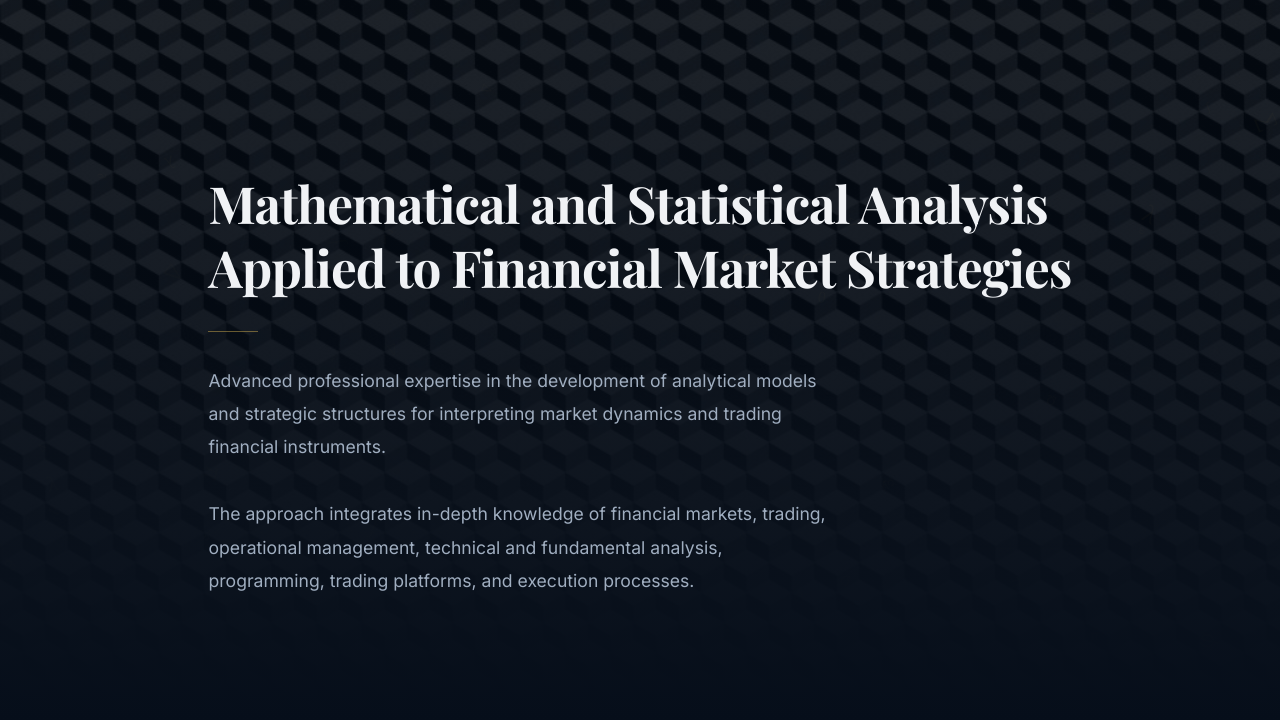
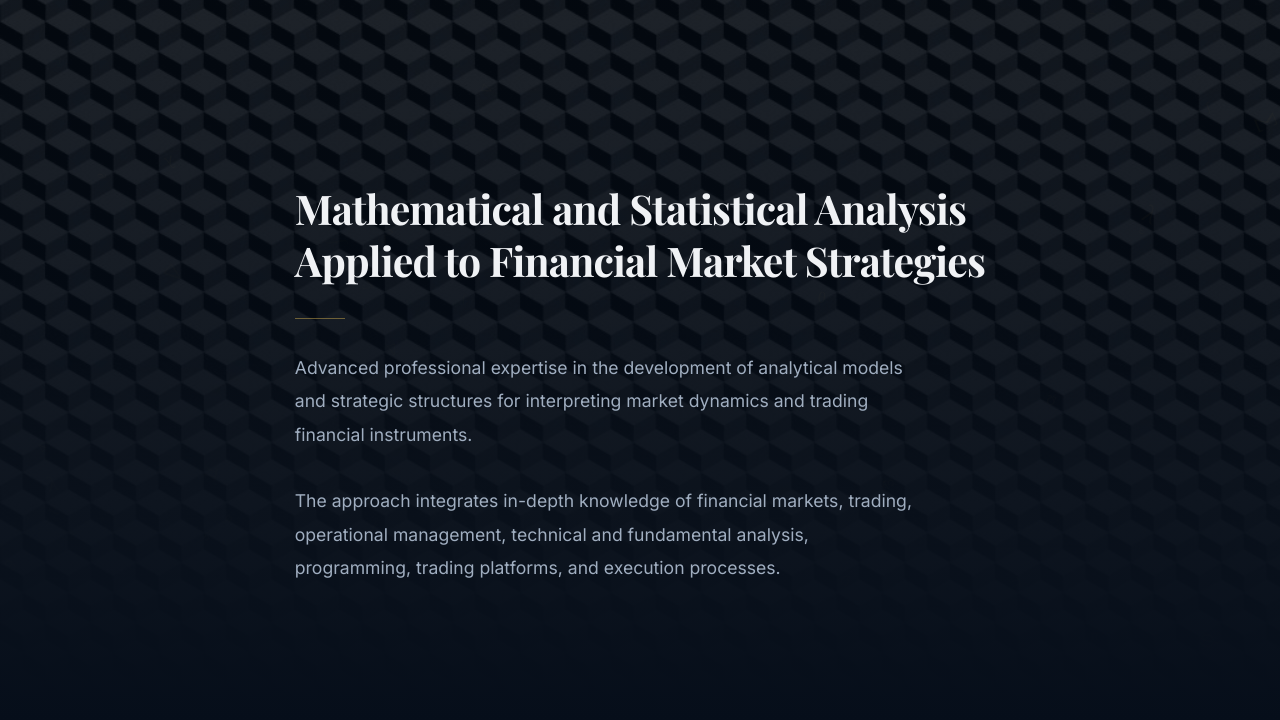
Before and after one commit to oussamadhaim/gc-research, a website built with Vite: page index.html in a window 1280 px wide. Shown: the part 80-800 px from the top of the page. Built offline with nearby package versions, Linux system fonts and the light colour scheme; a web font is replaced by a local one.

Commit message:
style: align hero content container with sub-sections for perfect vertical text alignment

```diff
--- a/css/main.css
+++ b/css/main.css
@@ -386,7 +386,7 @@
 .hero__content {
   position: relative;
   z-index: 2;
-  max-width: var(--container-max);
+  max-width: var(--container-narrow);
   margin: 0 auto;
   padding: 0 var(--space-xl);
   padding-top: var(--space-5xl);
@@ -415,7 +415,7 @@
 .hero__title {
   margin-bottom: var(--space-xl);
   max-width: 1200px;
-  font-size: clamp(1.8rem, 4vw, 3.5rem) !important;
+  font-size: clamp(1.8rem, 3.2vw, 2.8rem) !important;
 }
 
 .hero__description {
```
